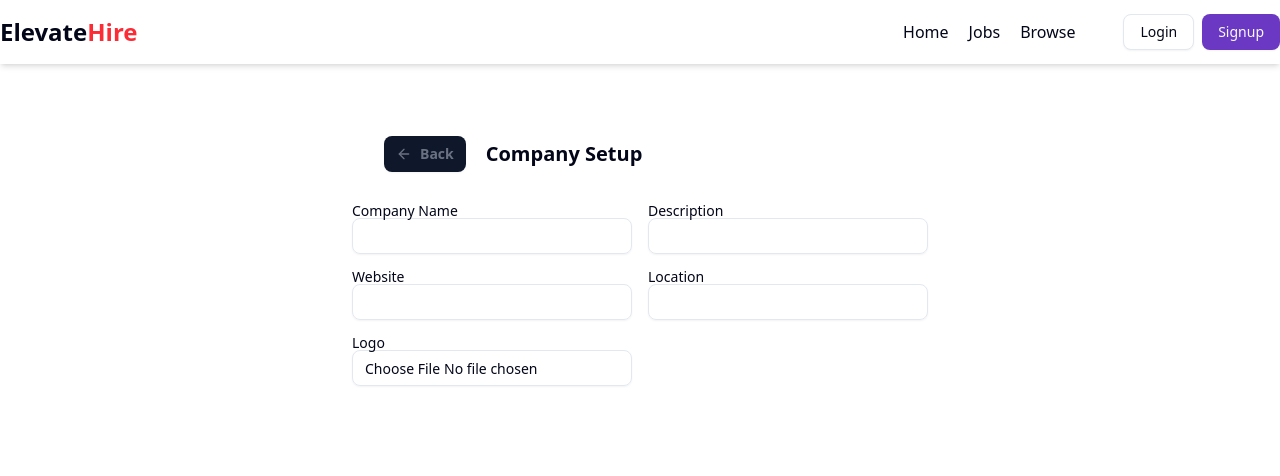
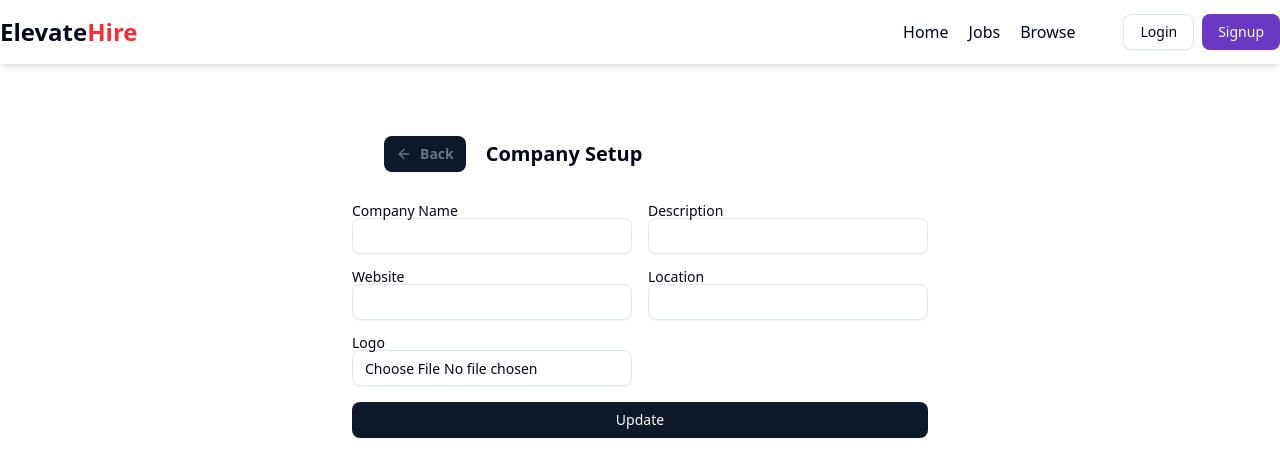
Before and after one commit to AnanyaRaj14/Job_Portal, a React (Vite) app in the folder frontend/: page /admin/companies/1 in a window 1280 px wide. Shown: the top 476 px of the page. Built offline with nearby package versions, Linux system fonts and the light colour scheme.

Commit message:
company setup logic building

```diff
--- a/frontend/src/components/admin/CompanySetup.jsx
+++ b/frontend/src/components/admin/CompanySetup.jsx
@@ -4,6 +4,9 @@ import { Button } from '../ui/button'
 import { ArrowLeft } from 'lucide-react'
 import { Label } from '../ui/label'
 import { Input } from '../ui/input'
+import axios from 'axios'
+import { COMPANY_API_END_POINT } from '@/utils/constant'
+import { toast } from 'sonner'
 
 const CompanySetup = () => {
   const [input, setInput] = useState({
@@ -14,6 +17,8 @@ const CompanySetup = () => {
     file: null
   });
 
+  const [loading, setLoading] = useState(false);
+
   const changeEventHandler = (e) => {
     setInput({ ...input, [e.target.name]: e.target.value });
   }
@@ -23,13 +28,42 @@ const CompanySetup = () => {
     setInput({ ...input, file });
   }
 
+  const submitHandler = async (e) => {
+    e.preventDefault();
+    const formData = new FormData();
+    formData.append("name", input.name);
+    formData.append("description", input.description);
+    formData.append("website", input.website);
+    formData.append("location", input.location);
+    if (input.file) {
+      formData.append("file", input.file);
+    }
+    try {
+      setLoading(true);
+      const res = await axios.put(`${COMPANY_API_END_POINT}/update/${useParams.id}`, formData, {
+        headers: {
+          'Content-Type': 'multipart/form-data'
+        },
+        withCredentials: true
+      })
+      if(res.data.success){
+        toast.success(res.data.message);
+        Navigate("/admin/companies");
+      }
+    } catch (error) {
+      console.log(error);
+    } finally {
+      setLoading(false);
+    }
+  }
+
   return (
     <div>
       <Navbar />
       <div className='max-w-xl mx-auto my-10'>
-        <form action="">
+        <form onSubmit={submitHandler}>
           <div className='flex items-center gap-5 p-8'>
-            <Button varient="outlin e" className="flex items-center gap-2 text-gray-500 font-semibold">
+            <Button varient="outline" className="flex items-center gap-2 text-gray-500 font-semibold">
               <ArrowLeft />
               <span>Back</span>
             </Button>
@@ -81,7 +115,7 @@ const CompanySetup = () => {
               />
             </div>
           </div>
-
+          <Button type="submit" className="w-full my-4">Update</Button>
         </form>
       </div>
 
```
